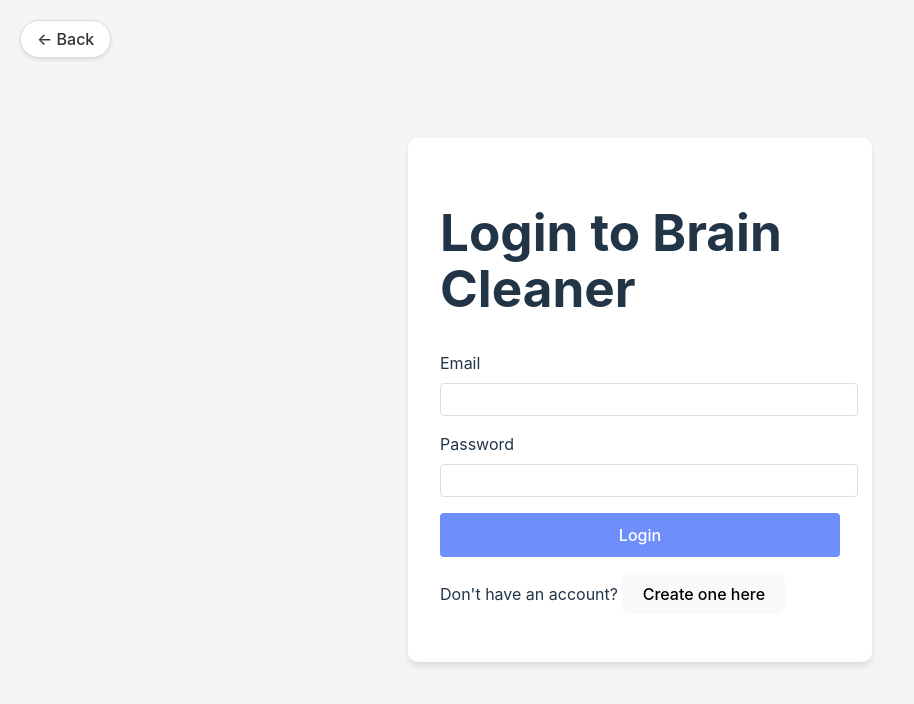
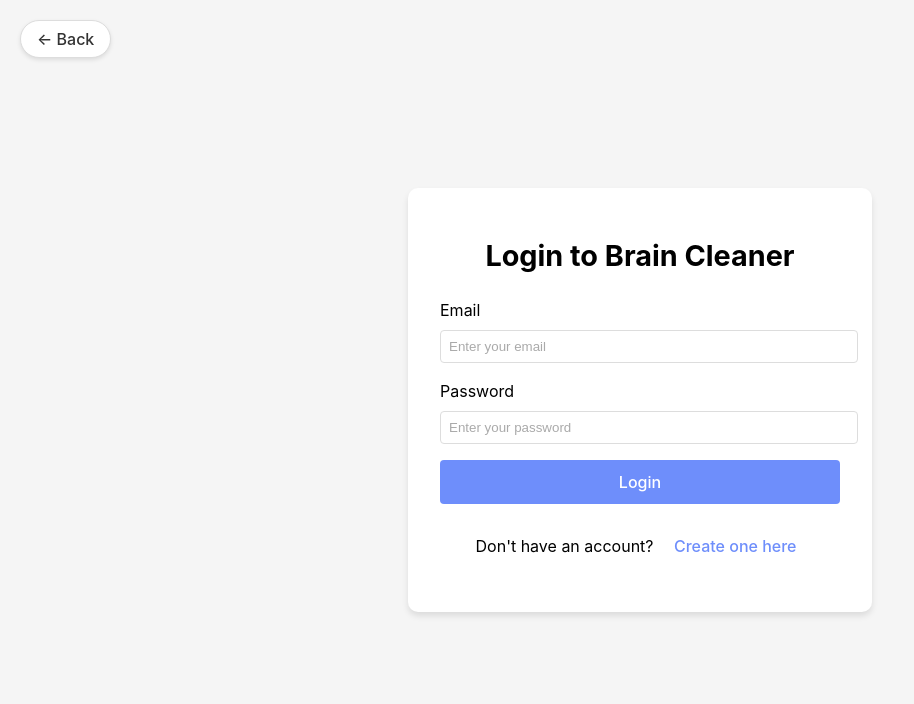
Before and after one commit to Hedge-Lord/brain-cleaner, a React (Vite) app in the folder frontend/: page /login in a window 1280 px wide. Shown: the top 704 px of the page, without its empty margins (0-914 px from the left). Built offline with nearby package versions, Linux system fonts and the light colour scheme.

Commit message:
- Worked on Login page, made the login container placeholder text show up - Made Exec order page color nicer to look at

```diff
--- a/frontend/src/App.jsx
+++ b/frontend/src/App.jsx
@@ -40,7 +40,7 @@
       setUser({ email: foundUser.email });
       return { success: true };
     }
-    return { success: false, error: "Invalid email or password" };
+    return { success: false, error: "Invalid email or password!" };
   };
 
   const register = async (email, password) => {
--- a/frontend/src/pages/ExecOrderPage.css
+++ b/frontend/src/pages/ExecOrderPage.css
@@ -5,6 +5,15 @@
 
 .video-feed {
   padding: 1rem;
+}
+
+.video-feed h1 {
+  color: #000;
+  text-align: center;
+  margin: 1rem 0 2rem;
+  font-size: 2.5rem;
+  font-weight: 600;
+  letter-spacing: -0.5px;
 }
 
 .video-scroll {
@@ -21,6 +30,13 @@
   box-shadow: 0 2px 4px rgba(0, 0, 0, 0.1);
 }
 
+.video-container h3 {
+  color: #000;
+  padding: 1rem;
+  margin: 0;
+  text-align: center;
+}
+
 .video-player {
   width: 100%;
   max-width: 800px;
--- a/frontend/src/pages/LoginPage.css
+++ b/frontend/src/pages/LoginPage.css
@@ -28,12 +28,21 @@
 }
 
 .login-form-container {
+  color: black;
   background: white;
   padding: 2rem;
   border-radius: 10px;
   box-shadow: 0 4px 6px rgba(0, 0, 0, 0.1);
   width: 100%;
   max-width: 400px;
+}
+
+.login-form-container h1 {
+  text-align: center;
+  margin-bottom: 1.5rem;
+  font-size: 1.8rem;
+  line-height: 1.2;
+  white-space: nowrap;
 }
 
 .form-group {
@@ -61,3 +70,39 @@
   border-radius: 4px;
   cursor: pointer;
 }
+
+.form-group input::placeholder {
+  color: #aaa;
+  opacity: 1;
+}
+
+.auth-switch {
+  margin-top: 1.5rem;
+  text-align: center;
+}
+
+.auth-switch p {
+  margin: 1rem 0;
+}
+
+.text-button {
+  background: none;
+  border: none;
+  color: #6e8efb;
+  cursor: pointer;
+  padding: 0.5rem;
+  font-weight: 500;
+  margin-left: 0.5rem;
+}
+
+.text-button:hover {
+  text-decoration: underline;
+}
+
+.error-message {
+  color: #ff0000;
+  text-align: center;
+  font-weight: bold;
+  margin: 0.5rem 0;
+  padding: 0.5rem;
+}
--- a/frontend/src/pages/LoginPage.jsx
+++ b/frontend/src/pages/LoginPage.jsx
@@ -57,6 +57,7 @@
               type="email"
               id="email"
               value={formData.email}
+              placeholder="Enter your email"
               onChange={(e) =>
                 setFormData({ ...formData, email: e.target.value })
               }
@@ -70,6 +71,7 @@
               type="password"
               id="password"
               value={formData.password}
+              placeholder="Enter your password"
               onChange={(e) =>
                 setFormData({ ...formData, password: e.target.value })
               }
--- a/frontend/src/pages/MainPage.css
+++ b/frontend/src/pages/MainPage.css
@@ -18,11 +18,18 @@
   text-decoration: none;
   color: #333;
   font-weight: 500;
+  font-size: 1.1rem;
+  transition: color 0.2s;
+}
+
+.navbar a:hover {
+  color: #6e8efb;
 }
 
 .user-email {
-  color: #666;
-  margin-right: 1rem;
+  color: #555;
+  font-size: 0.95rem;
+  margin-right: 1.5rem;
 }
 
 .logout-btn {
@@ -43,6 +50,14 @@
 .converter-section {
   padding: 2rem;
   text-align: center;
+}
+
+.converter-section h1 {
+  font-size: 2.5rem;
+  font-weight: 600;
+  color: #333;
+  margin-bottom: 2rem;
+  letter-spacing: -0.5px;
 }
 
 .upload-container {
@@ -106,3 +121,24 @@
   overflow: hidden;
   box-shadow: 0 2px 4px rgba(0, 0, 0, 0.1);
 }
+
+.video-card p {
+  margin-top: 0.5rem;
+  color: #444;
+  font-size: 1rem;
+  text-align: center;
+}
+
+.previous-videos h2 {
+  font-size: 1.8rem;
+  font-weight: 500;
+  color: #333;
+  margin: 2rem 0;
+  text-align: center;
+  letter-spacing: -0.3px;
+}
+
+.main-page {
+  background-color: #f8f9fa;
+  min-height: 100vh;
+}
```
Also changed, not shown: 1 other file (tests, documents, lock files or other folders).
